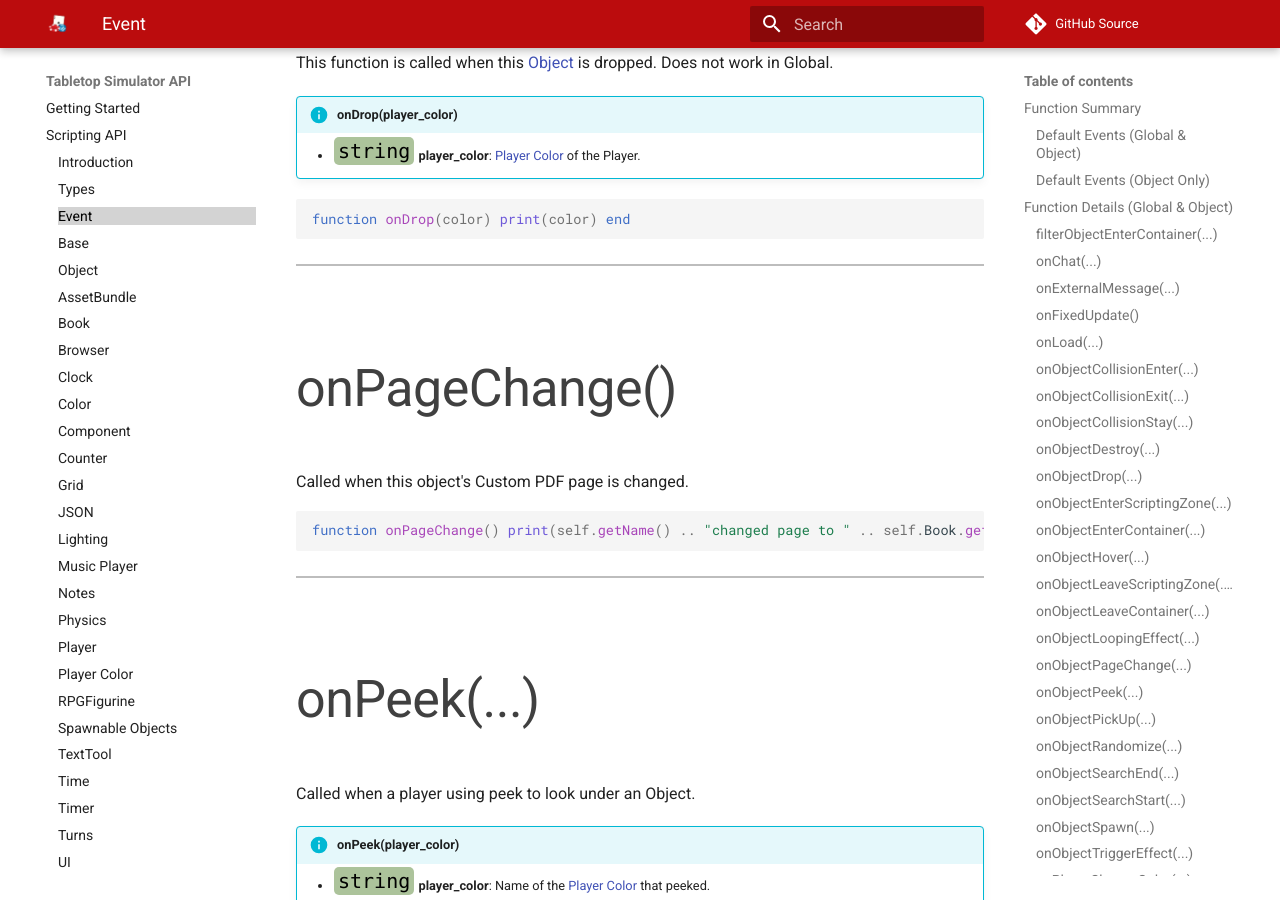
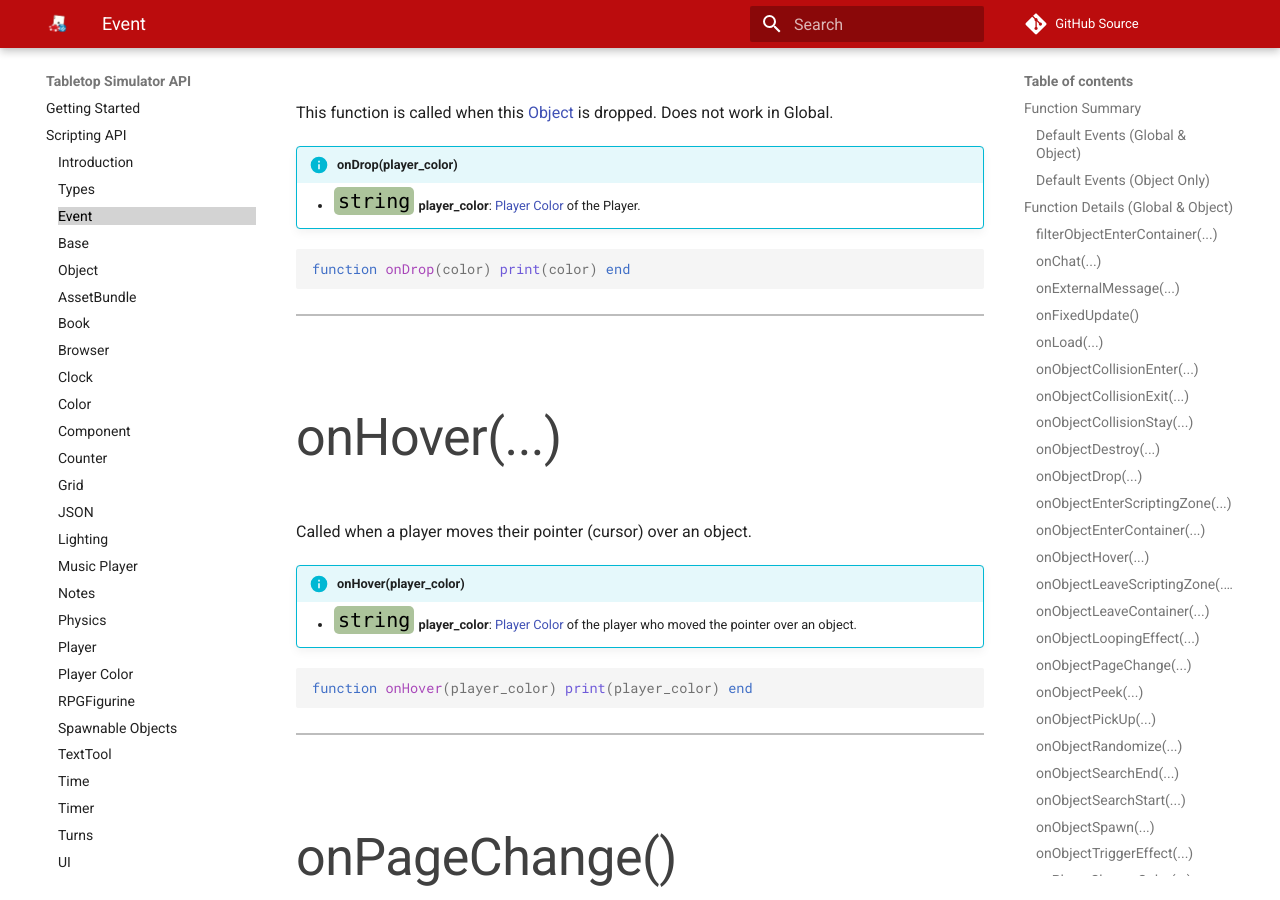
Before and after one commit to Berserk-Games/Tabletop-Simulator-API, an MkDocs documentation site: the page built from docs/event.md, in a window 1280 px wide and 900 px high, scrolled down 23618 px. Built offline with MkDocs 1.6.1 and Material for MkDocs 9.7.7, drawn with Linux system fonts in a browser that asks for light colours; comment, search, counter and statistics services are not loaded; some of the changed text lies outside the part shown.

Commit message:
added function onHover(...)

````diff
--- a/docs/event.md
+++ b/docs/event.md
@@ -63,6 +63,7 @@ onCollisionExit([<span class="tag tab"></span>](types.md)&nbsp;collision_info) |
 onCollisionStay([<span class="tag tab"></span>](types.md)&nbsp;collision_info) | Called **every frame** that an Object is colliding with the Object this function is on. | [<span class="i"></span>](#oncollisionstay)
 onDestroy() | Called when an Object it is on is destroyed. | [<span class="i"></span>](#ondestroy)
 onDrop([<span class="tag str"></span>](types.md)&nbsp;player_color) | Called when a player releases an Object after picking it up. | [<span class="i"></span>](#ondrop)
+onHover([<span class="tag str"></span>](types.md)&nbsp;player_color) | Called when a player moves their pointer (cursor) over an object. | [<span class="i"></span>](#onhover)
 onPageChange() | Called when a Custom PDF page is changed. | [<span class="i"></span>](#onpagechange)
 onPeek([<span class="tag str"></span>](types.md)&nbsp;player_color) | Called when a player using peek to look under this Object. | [<span class="i"></span>](#onpeek)
 onPickUp([<span class="tag str"></span>](types.md)&nbsp;player_color) | Called when a player picks up an Object. | [<span class="i"></span>](#onpickup)
@@ -831,6 +832,21 @@ end
 
 ---
 
+###onHover(...)
+
+Called when a player moves their pointer (cursor) over an object.
+
+!!!info "onHover(player_color)"
+	* [<span class="tag str"></span>](types.md)&nbsp;**player_color**: [Player Color](player-color.md) of the player who moved the pointer over an object.
+
+``` Lua
+function onHover(player_color)
+    print(player_color)
+end
+```
+
+---
+
 ###onPageChange()
 
 Called when this object's Custom PDF page is changed.
````
